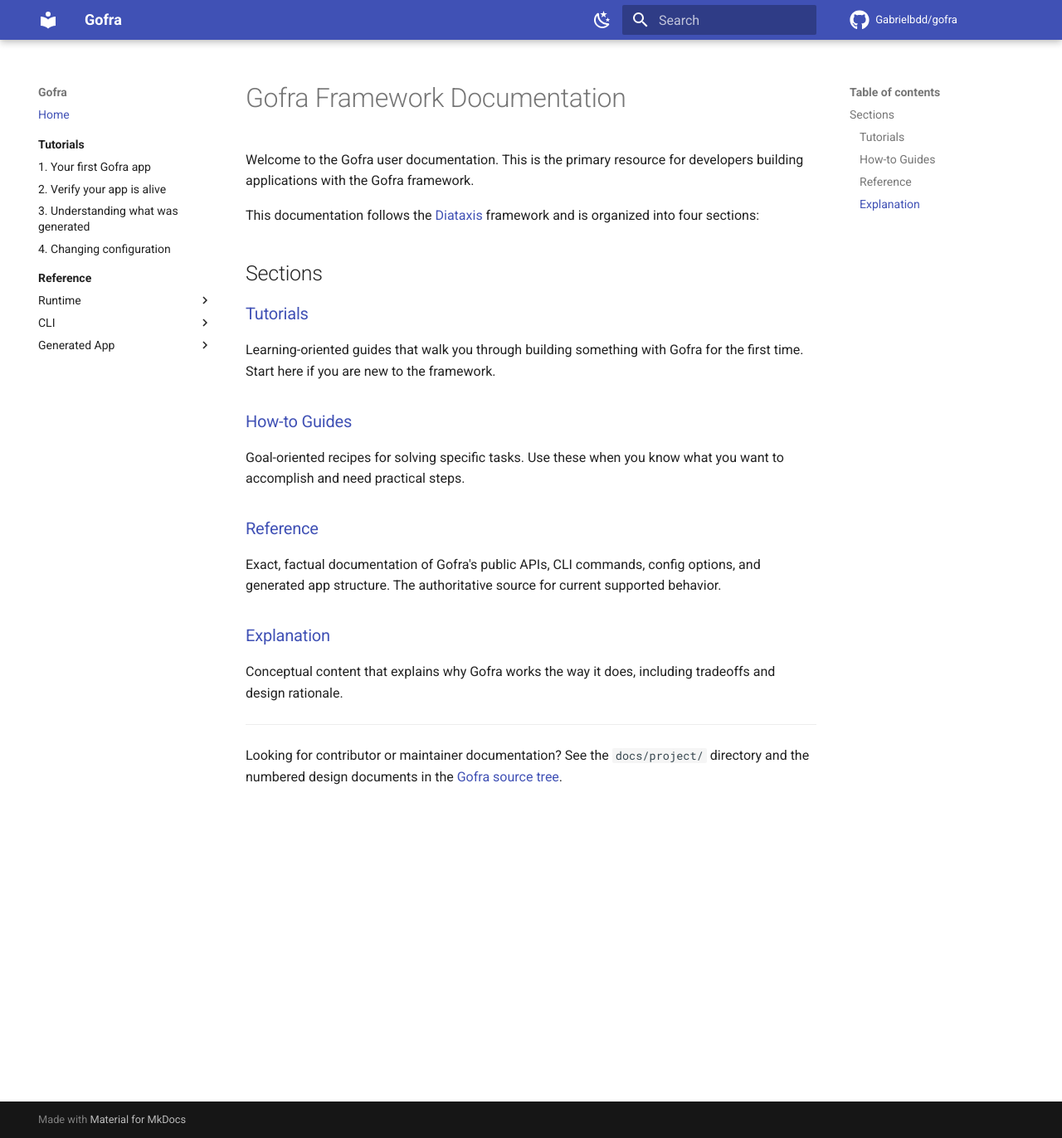
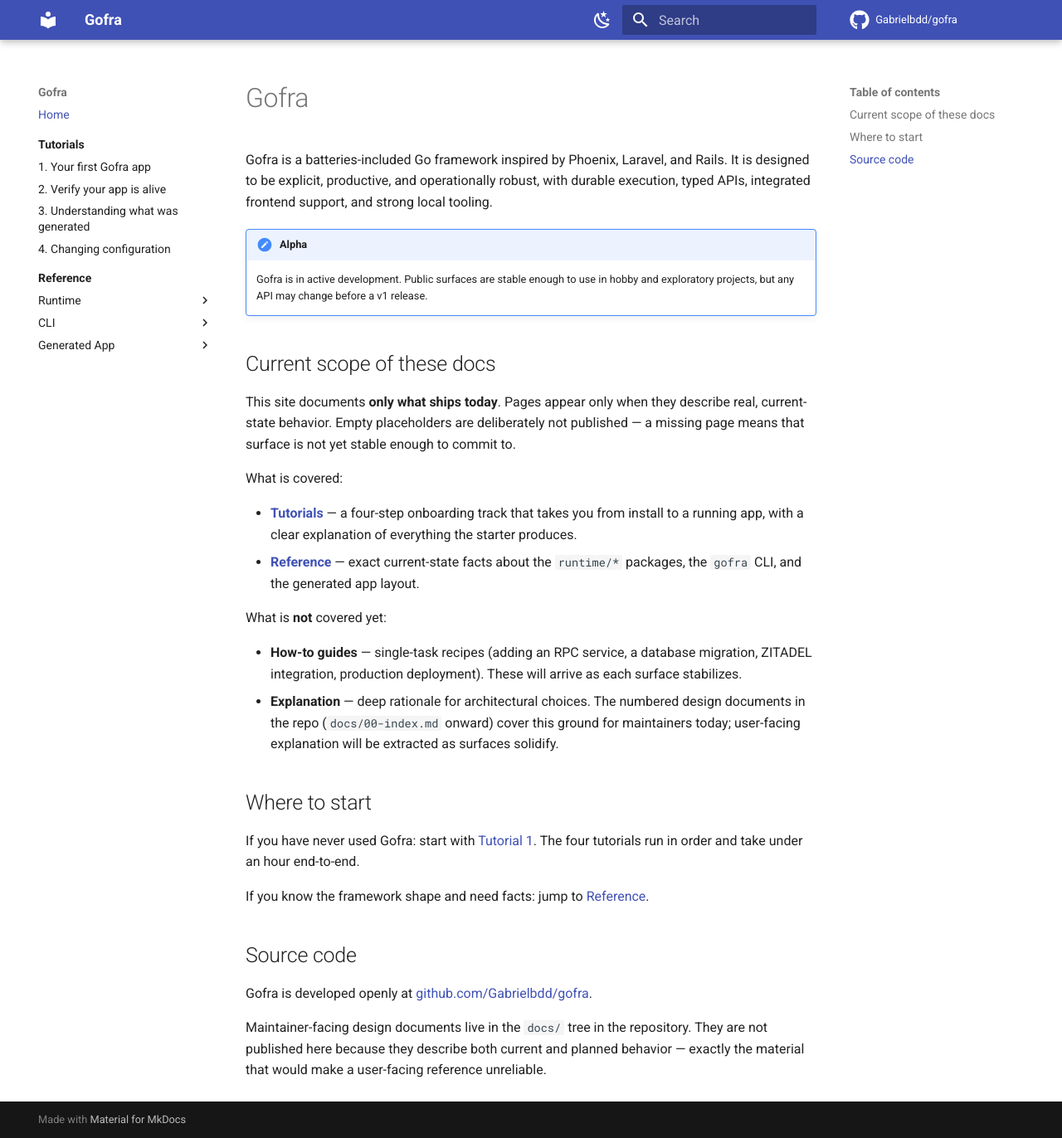
Before and after one commit to Gabrielbdd/gofra, an MkDocs documentation site: the page built from docs/framework/index.md, in a window 1280 px wide and 1372 px high. Shown: the whole window at 83% size. Built offline with MkDocs 1.6.1 and Material for MkDocs 9.7.7, drawn with Linux system fonts in a browser that asks for light colours; comment, search, counter and statistics services are not loaded.

Commit message:
docs: declare public scope and remove empty Diataxis stubs
Rewrite the framework homepage to make the v0 scope explicit: only
tutorials and reference are published today, because they have real
current-state content. How-to and explanation will appear when each
surface is stable enough to commit to.

Remove the how-to and explanation index.md stubs entirely. Per decision
#149, publishing an empty section is worse than omitting it — the reader
clicks a navigation entry, finds nothing, and loses trust. When those
sections have real content they will be re-created.

Co-Authored-By: Claude Opus 4.7 (1M context) <noreply@anthropic.com>

```diff
--- a/docs/framework/index.md
+++ b/docs/framework/index.md
@@ -1,36 +1,56 @@
-# Gofra Framework Documentation
+# Gofra
 
-Welcome to the Gofra user documentation. This is the primary resource for
-developers building applications with the Gofra framework.
+Gofra is a batteries-included Go framework inspired by Phoenix, Laravel,
+and Rails. It is designed to be explicit, productive, and operationally
+robust, with durable execution, typed APIs, integrated frontend support,
+and strong local tooling.
 
-This documentation follows the [Diataxis](https://diataxis.fr/) framework
-and is organized into four sections:
+!!! note "Alpha"
+    Gofra is in active development. Public surfaces are stable enough to
+    use in hobby and exploratory projects, but any API may change before
+    a v1 release.
 
-## Sections
+## Current scope of these docs
 
-### [Tutorials](tutorials/index.md)
+This site documents **only what ships today**. Pages appear only when they
+describe real, current-state behavior. Empty placeholders are deliberately
+not published — a missing page means that surface is not yet stable enough
+to commit to.
 
-Learning-oriented guides that walk you through building something with Gofra
-for the first time. Start here if you are new to the framework.
+What is covered:
 
-### [How-to Guides](how-to/index.md)
+- **[Tutorials](tutorials/index.md)** — a four-step onboarding track that
+  takes you from install to a running app, with a clear explanation of
+  everything the starter produces.
+- **[Reference](reference/index.md)** — exact current-state facts about
+  the `runtime/*` packages, the `gofra` CLI, and the generated app
+  layout.
 
-Goal-oriented recipes for solving specific tasks. Use these when you know
-what you want to accomplish and need practical steps.
+What is **not** covered yet:
 
-### [Reference](reference/index.md)
+- **How-to guides** — single-task recipes (adding an RPC service, a
+  database migration, ZITADEL integration, production deployment).
+  These will arrive as each surface stabilizes.
+- **Explanation** — deep rationale for architectural choices. The
+  numbered design documents in the repo (`docs/00-index.md` onward) cover
+  this ground for maintainers today; user-facing explanation will be
+  extracted as surfaces solidify.
 
-Exact, factual documentation of Gofra's public APIs, CLI commands, config
-options, and generated app structure. The authoritative source for current
-supported behavior.
+## Where to start
 
-### [Explanation](explanation/index.md)
+If you have never used Gofra: start with
+[Tutorial 1](tutorials/01-your-first-gofra-app.md). The four tutorials run
+in order and take under an hour end-to-end.
 
-Conceptual content that explains why Gofra works the way it does, including
-tradeoffs and design rationale.
+If you know the framework shape and need facts: jump to
+[Reference](reference/index.md).
 
----
+## Source code
 
-Looking for contributor or maintainer documentation? See the `docs/project/`
-directory and the numbered design documents in the
-[Gofra source tree](https://github.com/Gabrielbdd/gofra/tree/main/docs).
+Gofra is developed openly at
+[github.com/Gabrielbdd/gofra](https://github.com/Gabrielbdd/gofra).
+
+Maintainer-facing design documents live in the `docs/` tree in the
+repository. They are not published here because they describe both
+current and planned behavior — exactly the material that would make a
+user-facing reference unreliable.
```
Also changed, not shown: docs/framework/explanation/index.md (deleted, +0 -13 lines), docs/framework/how-to/index.md (deleted, +0 -11 lines).
